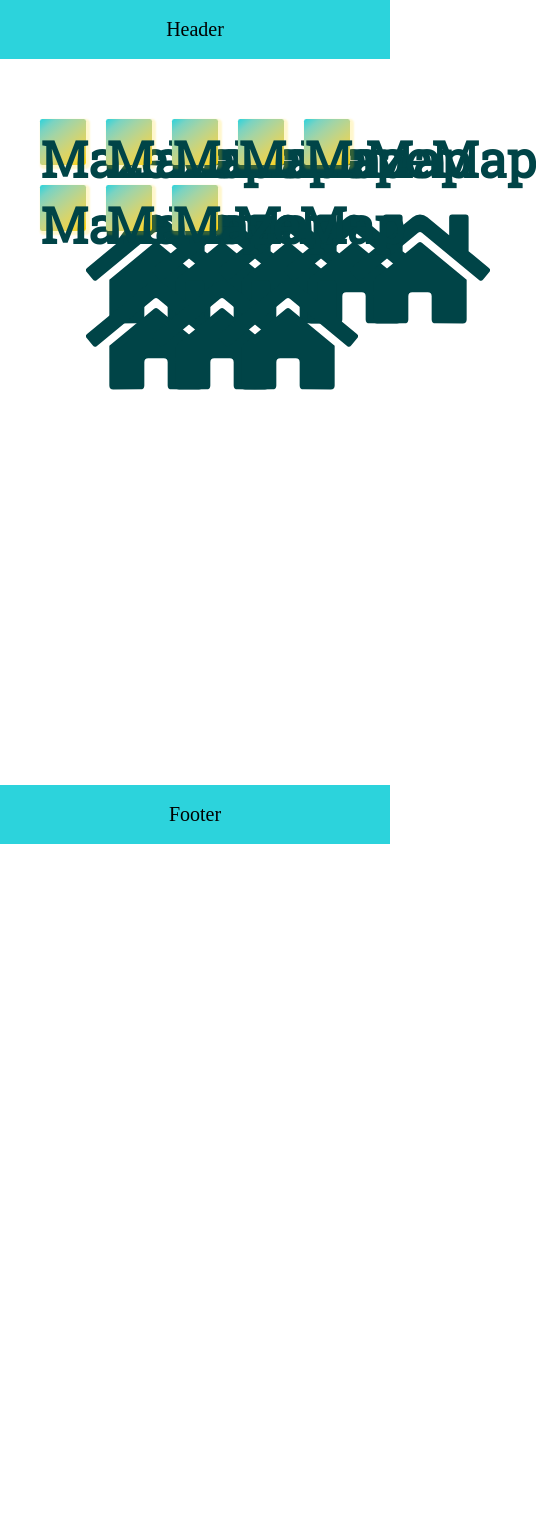
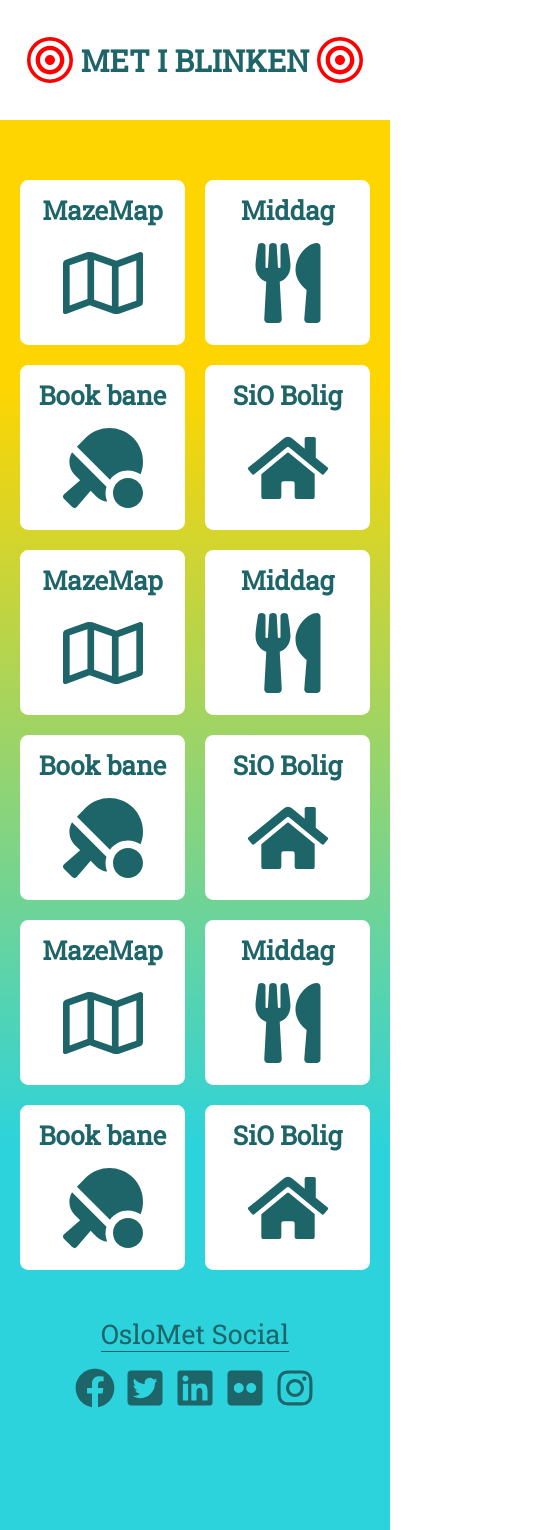
Before and after one commit to dkoujelev/met-i-blinken, a React (Create React App) app: page / in a window 390 px wide. Shown: the whole page, 536 px wide, since content can reach past the window. Before the commit the page ends 844 px from the top, so only its background shows below. Built offline with nearby package versions, Linux system fonts and the light colour scheme.

Commit message:
some changes...

```diff
--- a/package.json
+++ b/package.json
@@ -2,6 +2,7 @@
   "name": "met_i_blinken",
   "version": "0.1.0",
   "private": true,
+  "homepage": "https://dkoujelev.github.com/met_i_blinken",
   "dependencies": {
     "node-sass": "^4.12.0",
     "react": "^16.8.6",
@@ -10,6 +11,7 @@
     "react-scripts": "3.0.1"
   },
   "devDependencies": {
+    "gh-pages": "^2.0.1",
     "@types/jest": "24.0.15",
     "@types/node": "12.6.2",
     "@types/react": "16.8.23",
@@ -20,7 +22,8 @@
     "start": "react-scripts start",
     "build": "react-scripts build",
     "test": "react-scripts test",
-    "eject": "react-scripts eject"
+    "eject": "react-scripts eject",
+    "deploy": "npm run build && gh-pages -d build"
   },
   "eslintConfig": {
     "extends": "react-app"
--- a/public/index.html
+++ b/public/index.html
@@ -2,7 +2,7 @@
 <html lang="en">
   <head>
     <meta charset="utf-8" />
-    <link rel="shortcut icon" href="%PUBLIC_URL%/favicon.ico" />
+    <link rel="shortcut icon" href="%PUBLIC_URL%/target_icon.png" />
     <meta name="viewport" content="width=device-width, initial-scale=1" />
     <meta name="theme-color" content="#000000" />
     <link rel="manifest" href="%PUBLIC_URL%/manifest.json" />
@@ -10,7 +10,7 @@
       href="https://fonts.googleapis.com/css?family=Roboto+Slab&display=swap"
       rel="stylesheet"
     />
-    <title>React App</title>
+    <title>Met I Blinken</title>
   </head>
   <body>
     <noscript>You need to enable JavaScript to run this app.</noscript>
--- a/src/App.scss
+++ b/src/App.scss
@@ -1,10 +1,11 @@
-$headeer-height: 7vh;
-$footer-height: 7vh;
+$headeer-height: 6rem;
+$footer-height: 14rem;
 $column-gap: 1rem;
 $row-gap: 1rem;
 $aqua: #2cd3dc;
 $yellow: #ffd500;
 $yellow-shadow: rgba(255, 213, 0, 0.2);
+$yellow-shadow-hover: rgba(255, 213, 0, 0.3);
 
 * {
   box-sizing: border-box;
@@ -17,53 +18,66 @@
 body {
   margin: 0;
   padding: 0;
+  font-family: "Roboto Slab", serif;
+  background: linear-gradient(360deg, #2cd3dc 25%, #ffd500 75%);
 }
 
 .page-container {
   position: relative;
   min-height: 100vh;
-  padding: $headeer-height 0 $footer-height 0;
+  padding: $headeer-height/2 0 $footer-height/2 0;
 
   .header {
     position: absolute;
+    display: flex;
+    justify-content: center;
+    align-items: center;
     top: 0;
     left: 0;
     right: 0;
-    display: flex;
-    align-items: center;
-    justify-content: center;
     height: $headeer-height;
-    background-color: $aqua;
+    background-color: white;
+
+    .header-title {
+      color: #1e6569;
+      font-weight: bold;
+      font-size: 2rem;
+    }
+
+    .header-icon {
+      background-color: red;
+      font-size: 2rem;
+      line-height: 1rem;
+      border-radius: 50%;
+      color: white;
+      border: 3px solid red;
+    }
   }
 
   .main {
     display: grid;
-    width: calc(100% - 4rem);
-    max-width: 70rem;
-    grid-template-columns: repeat(5, 1fr);
+    width: calc(100% - 2rem);
+    max-width: 71rem;
+    min-width: 220px;
+    grid-template-columns: repeat(auto-fit, minmax(220px, 1fr));
     grid-gap: $row-gap $column-gap;
-    margin: 3rem auto;
+    margin: $headeer-height auto;
 
     .resource-card {
-      background: linear-gradient(
-        141deg,
-        #2cd3dc 0%,
-        #7bd3c1 16%,
-        #a3d4a5 33%,
-        #c0d488 50%,
-        #d8d46a 66%,
-        #edd547 83%,
-        #ffd500 100%
-      );
+      background-color: white;
+      color: #1e6569;
       position: relative;
       border-radius: 5%;
-      box-shadow: 2px 2px 2px 2px $yellow-shadow;
-      color: black;
+      transition: 0.2s all ease-in-out;
 
       &::before {
         content: "";
         display: block;
         padding-top: 100%;
+      }
+
+      &:hover {
+        transform: scale(1.03);
       }
 
       .card-content {
@@ -75,18 +89,22 @@
         right: 0;
         bottom: 0;
         left: 0;
-        color: #004447;
-        font-family: 'Roboto Slab', serif;
+        padding: 5px;
 
         .card-title {
           margin: 0;
-          font-size: 2.5rem;
-          line-height: 4rem;
+          font-size: 1.5rem;
         }
 
         .card-icon {
-          font-size: 7rem;
+          font-size: 5rem;
           line-height: 5rem;
+        }
+
+        &:hover {
+          .resource-info {
+            opacity: 1;
+          }
         }
       }
     }
@@ -101,6 +119,169 @@
     align-items: center;
     justify-content: center;
     height: $footer-height;
-    background-color: $aqua;
+    color: #1e6569;
+    font-size: 2rem;
+    //display: none;
+
+    &::before {
+      content: "OsloMet Social";
+      position: absolute;
+      top: $footer-height / 2 - 3.7rem;
+      font-size: 1.35rem;
+      border-bottom: 1px solid #1e6569;
+    }
+
+    .footer-icon {
+      padding: 5px;
+      line-height: 2rem;
+      color: #1e6569;
+      text-decoration: none;
+
+      @media (hover: hover) {
+        &.facebook:hover {
+          color: #3c5a99;
+        }
+
+        &.twitter:hover {
+          color: #0084b4;
+        }
+
+        &.linkedin:hover {
+          color: #4875b4;
+        }
+
+        &.instagram:hover {
+          color: #4e433c;
+        }
+
+        &.flickr:hover {
+          color: #0063dc;
+        }
+      }
+    }
   }
 }
+
+@media (max-width: 755px) {
+  .page-container {
+    .main {
+      grid-template-columns: repeat(3, 1fr);
+    }
+  }
+}
+
+@media (max-width: 600px) {
+  .page-container {
+    .main {
+      .resource-card {
+        .card-content {
+          .card-title {
+            font-size: 1.3rem;
+          }
+          .card-icon {
+            font-size: 4rem;
+            line-height: 4rem;
+          }
+        }
+      }
+    }
+  }
+}
+
+@media (max-width: 520px) {
+  .page-container {
+    .header {
+      .header-title {
+        font-size: 1.8rem;
+      }
+    }
+    .main {
+      grid-template-columns: repeat(2, 1fr);
+
+      .resource-card {
+        .card-content {
+          .card-title {
+            font-size: 1.4rem;
+          }
+          .card-icon {
+            font-size: 5rem;
+            line-height: 5rem;
+          }
+        }
+      }
+    }
+  }
+}
+
+@media (max-width: 450px) {
+  .page-container {
+    .header {
+      .header-title {
+        font-size: 1.5rem;
+      }
+    }
+    .main {
+      .resource-card {
+        .card-content {
+          .card-title {
+            font-size: 1.3rem;
+          }
+          .card-icon {
+            font-size: 4rem;
+            line-height: 4rem;
+          }
+        }
+      }
+    }
+  }
+}
+
+@media (max-width: 360px) {
+  .page-container {
+    .header {
+      .header-title {
+        font-size: 1.2rem;
+      }
+    }
+    .main {
+      grid-template-columns: repeat(2, 1fr);
+
+      .resource-card {
+        .card-content {
+          .card-title {
+            font-size: 1.1rem;
+          }
+          .card-icon {
+            font-size: 3.5rem;
+            line-height: 3.5rem;
+          }
+        }
+      }
+    }
+  }
+}
+
+@media (max-width: 319px) {
+  .page-container {
+    .header {
+      .header-title {
+        font-size: 1.1rem;
+      }
+    }
+    .main {
+      grid-template-columns: 1fr;
+
+      .resource-card {
+        .card-content {
+          .card-title {
+            font-size: 1.5rem;
+          }
+          .card-icon {
+            font-size: 7rem;
+            line-height: 7rem;
+          }
+        }
+      }
+    }
+  }
+}
--- a/src/App.tsx
+++ b/src/App.tsx
@@ -1,78 +1,13 @@
 import React from "react";
-import { FaHome } from "react-icons/fa";
 import "./App.scss";
+import { Main, Header, Footer } from "./components";
 
 const App: React.FC = () => {
   return (
     <div className="page-container">
-      <header className="header">Header</header>
-      <main className="main">
-        <div className="resource-card">
-          <div className="card-content">
-            <h1 className="card-title">MazeMap</h1>
-            <span className="card-icon">
-              <FaHome />
-            </span>
-          </div>
-        </div>
-        <div className="resource-card">
-          <div className="card-content">
-            <h1 className="card-title">MazeMap</h1>
-            <span className="card-icon">
-              <FaHome />
-            </span>
-          </div>
-        </div>
-        <div className="resource-card">
-          <div className="card-content">
-            <h1 className="card-title">MazeMap</h1>
-            <span className="card-icon">
-              <FaHome />
-            </span>
-          </div>
-        </div>
-        <div className="resource-card">
-          <div className="card-content">
-            <h1 className="card-title">MazeMap</h1>
-            <span className="card-icon">
-              <FaHome />
-            </span>
-          </div>
-        </div>
-        <div className="resource-card">
-          <div className="card-content">
-            <h1 className="card-title">MazeMap</h1>
-            <span className="card-icon">
-              <FaHome />
-            </span>
-          </div>
-        </div>
-        <div className="resource-card">
-          <div className="card-content">
-            <h1 className="card-title">MazeMap</h1>
-            <span className="card-icon">
-              <FaHome />
-            </span>
-          </div>
-        </div>
-        <div className="resource-card">
-          <div className="card-content">
-            <h1 className="card-title">MazeMap</h1>
-            <span className="card-icon">
-              <FaHome />
-            </span>
-          </div>
-        </div>
-        <div className="resource-card">
-          <div className="card-content">
-            <h1 className="card-title">MazeMap</h1>
-            <span className="card-icon">
-              <FaHome />
-            </span>
-          </div>
-        </div>
-      </main>
-      <footer className="footer">Footer</footer>
+      <Header />
+      <Main />
+      <Footer />
     </div>
   );
 };
--- /dev/null
+++ b/src/components/Footer.tsx
@@ -0,0 +1,55 @@
+import React from "react";
+import {
+  FaFacebook,
+  FaTwitterSquare,
+  FaLinkedin,
+  FaInstagram,
+  FaFlickr
+} from "react-icons/fa";
+
+export const Footer = () => {
+  return (
+    <footer className="footer">
+      <a
+        target="_blank"
+        rel="noopener noreferrer"
+        href="https://www.facebook.com/oslomet/"
+        className="footer-icon facebook"
+      >
+        <FaFacebook />
+      </a>
+      <a
+        target="_blank"
+        rel="noopener noreferrer"
+        href="https://twitter.com/oslomet"
+        className="footer-icon twitter"
+      >
+        <FaTwitterSquare />
+      </a>
+      <a
+        target="_blank"
+        rel="noopener noreferrer"
+        href="https://no.linkedin.com/school/oslomet/"
+        className="footer-icon linkedin"
+      >
+        <FaLinkedin />
+      </a>
+      <a
+        target="_blank"
+        rel="noopener noreferrer"
+        href="https://www.flickr.com/photos/hioa/"
+        className="footer-icon flickr"
+      >
+        <FaFlickr />
+      </a>
+      <a
+        target="_blank"
+        rel="noopener noreferrer"
+        href="https://www.instagram.com/oslomet/?hl=nb"
+        className="footer-icon instagram"
+      >
+        <FaInstagram />
+      </a>
+    </footer>
+  );
+};
--- /dev/null
+++ b/src/components/Header.tsx
@@ -0,0 +1,16 @@
+import React from "react";
+import { FaBullseye } from "react-icons/fa";
+
+export const Header = () => {
+  return (
+    <header className="header">
+      <span className="header-icon">
+        <FaBullseye />
+      </span>
+      <h1 className="header-title">&nbsp;MET I BLINKEN&nbsp;</h1>
+      <span className="header-icon">
+        <FaBullseye />
+      </span>
+    </header>
+  );
+};
--- /dev/null
+++ b/src/components/Main.tsx
@@ -0,0 +1,13 @@
+import React from "react";
+import { resources } from "../data";
+import { ResourceCard } from ".";
+
+export const Main = () => {
+  return (
+    <main className="main">
+      {resources.map(resource => {
+        return <ResourceCard {...resource} />;
+      })}
+    </main>
+  );
+};
--- /dev/null
+++ b/src/components/ResourceCard.tsx
@@ -0,0 +1,13 @@
+import React from "react";
+import { Resource } from "../data";
+
+export const ResourceCard = ({ title, link, icon, description }: Resource) => {
+  return (
+    <a href={link} className="resource-card">
+      <div className="card-content">
+        <h1 className="card-title">{title}</h1>
+        <span className="card-icon">{icon}</span>
+      </div>
+    </a>
+  );
+};
--- /dev/null
+++ b/src/components/index.ts
@@ -0,0 +1,4 @@
+export * from "./ResourceCard";
+export * from "./Main";
+export * from "./Header";
+export * from "./Footer";
--- a/src/data.tsx
+++ b/src/data.tsx
@@ -1,13 +1,14 @@
 import { FaRegMap, FaUtensils, FaTableTennis, FaHome } from "react-icons/fa";
+import React from "react";
 
-type Resources = {
+export type Resource = {
   title: string;
   link: string;
   icon: React.ReactNode;
   description: string;
-}[];
+};
 
-export const resources: Resources = [
+export const resources: Resource[] = [
   {
     title: "MazeMap",
     link:
```
Also changed, not shown: public/target_icon.png (added), 1 other file (tests, documents, lock files or other folders).
